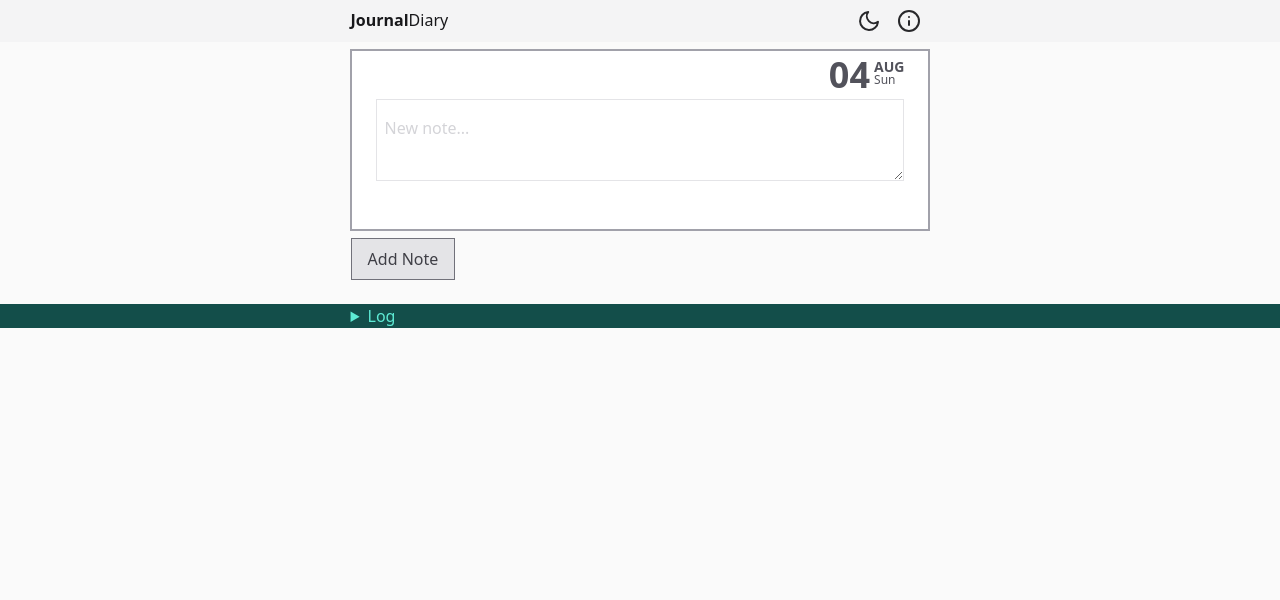
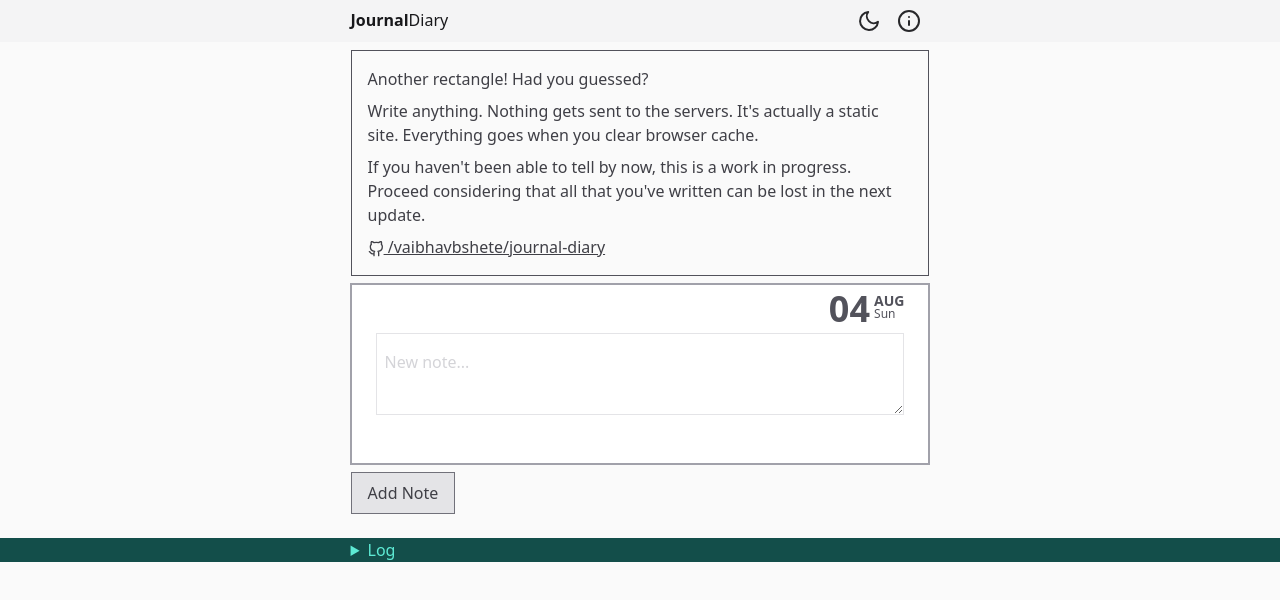
Before and after one commit to vaibhavbshete/journal-diary, a website built with Vite: page index.html in a window 1280 px wide. Built offline with nearby package versions, Linux system fonts and the light colour scheme.

Commit message:
icon alignment in infobox - remove some unnecessary spaces

```diff
--- a/index.html
+++ b/index.html
@@ -56,20 +56,20 @@
                 </div>
             </div>
         </header>
-        <div id="infoBar" class="max-w-prose mx-auto px-2 my-2 hidden " >
+        <div id="infoBar" class="max-w-prose mx-auto px-2 my-2" >
            <div class=" border border-zinc-600 px-4 py-4" >
-                <p class=" mb-2" >
+                <p class="mb-2">
                     Another rectangle! Had you guessed?
                 </p>
-                <p class=" mb-2" >
+                <p class="mb-2">
                     Write anything. Nothing gets sent to the servers. It's actually a static site. Everything goes when you clear browser cache.
                 </p>
-                <p class=" mb-2" >
+                <p class="mb-2">
                     If you haven't been able to tell by now, this is a work in progress. Proceed considering that all that you've written can be lost in the next update.
                 </p>
                 <p>
-                    <a class="underline flex gap-1 " href="https://github.com/vaibhavbshete/journal-diary">
-                        <svg xmlns="http://www.w3.org/2000/svg" width="24" height="24" viewBox="0 0 24 24" fill="none" stroke="currentColor" stroke-width="2" stroke-linecap="round" stroke-linejoin="round" class="feather feather-github"><path d="M9 19c-5 1.5-5-2.5-7-3m14 6v-3.87a3.37 3.37 0 0 0-.94-2.61c3.14-.35 6.44-1.54 6.44-7A5.44 5.44 0 0 0 20 4.77 5.07 5.07 0 0 0 19.91 1S18.73.65 16 2.48a13.38 13.38 0 0 0-7 0C6.27.65 5.09 1 5.09 1A5.07 5.07 0 0 0 5 4.77a5.44 5.44 0 0 0-1.5 3.78c0 5.42 3.3 6.61 6.44 7A3.37 3.37 0 0 0 9 18.13V22"></path></svg>
+                    <a class="underline" href="https://github.com/vaibhavbshete/journal-diary" target="_blank">
+                        <svg class="h-4 w-4 inline align-middle" xmlns="http://www.w3.org/2000/svg" width="24" height="24" viewBox="0 0 24 24" fill="none" stroke="currentColor" stroke-width="2" stroke-linecap="round" stroke-linejoin="round" class="feather feather-github"><path d="M9 19c-5 1.5-5-2.5-7-3m14 6v-3.87a3.37 3.37 0 0 0-.94-2.61c3.14-.35 6.44-1.54 6.44-7A5.44 5.44 0 0 0 20 4.77 5.07 5.07 0 0 0 19.91 1S18.73.65 16 2.48a13.38 13.38 0 0 0-7 0C6.27.65 5.09 1 5.09 1A5.07 5.07 0 0 0 5 4.77a5.44 5.44 0 0 0-1.5 3.78c0 5.42 3.3 6.61 6.44 7A3.37 3.37 0 0 0 9 18.13V22"></path></svg>
                         /vaibhavbshete/journal-diary
                     </a>
                 </p>
```
